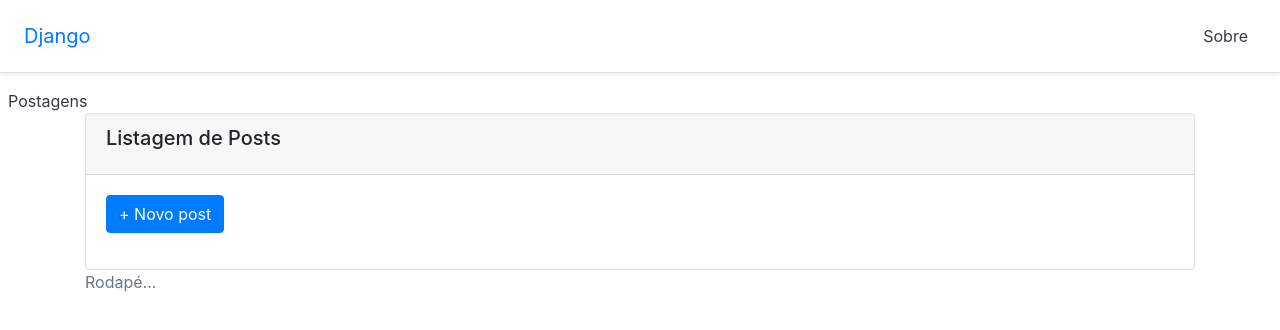
After one commit to Schntzl/django-blog, a Django app: template templates/post/post_list.html in a window 1280 px wide. The commit adds this page. Shown: the top 330 px of the page. Run offline with Django 4.2, Linux system fonts and the light colour scheme; the template is opened without the code that fills it, so the values that code supplies are empty; some libraries are stand-ins or nearby versions.

Commit message:
READ - CRUD Básico.

```diff
--- a/blog/urls.py
+++ b/blog/urls.py
@@ -9,6 +9,8 @@ from blog.views import (
     get_post,
     PostCreateView,
     create_post,
+    PostListView,
+    SobreTemplateView,
 )
 
 urlpatterns = [
@@ -21,4 +23,6 @@ urlpatterns = [
     path("api/posts/<int:post_id>", get_post, name="post_data"),
     path("post/add", PostCreateView.as_view(), name="post_add"),
     path("api/post/add", create_post, name="create_post_data"),
+    path("posts", PostListView.as_view(), name="posts_all"),
+    path("about-us", SobreTemplateView.as_view(), name="about_page"),
 ]
--- a/templates/_layout1.html
+++ b/templates/_layout1.html
@@ -24,6 +24,7 @@ com o mesmo conteúdo original herdado de _base.html
     </h5>
     <a class="p-2 text-dark" href="{% url 'ola' %}">Sobre</a>
   </div>
+  <a class="p-2 text-dark" href="{% url 'posts_all' %}">Postagens</a>
 </main>
 {% endblock %} {% block main %}
 <div class="container">
--- /dev/null
+++ b/templates/post/post_list.html
@@ -0,0 +1,18 @@
+{% extends '_layout1.html' %} {%block content %}
+<div class="card">
+  <div class="card-header">
+    <h5 class="card-title">Listagem de Posts</h5>
+  </div>
+  <div class="card-body">
+    <a href="{% url 'post_add' %}" class="btn btn-primary mb-3">
+      + Novo post
+    </a>
+    {% for post in posts %}
+    <article>
+      <h2>Em: {{ post.pub_date|date:"d / m / Y" }}</h2>
+      <p>{{ post.body_text }}</p>
+    </article>
+    {% endfor %}
+  </div>
+</div>
+{% endblock %}
```
Also changed, not shown: blog/views.py (+11 -1 lines), templates/post/sobre.html (added, +11 -0 lines).
